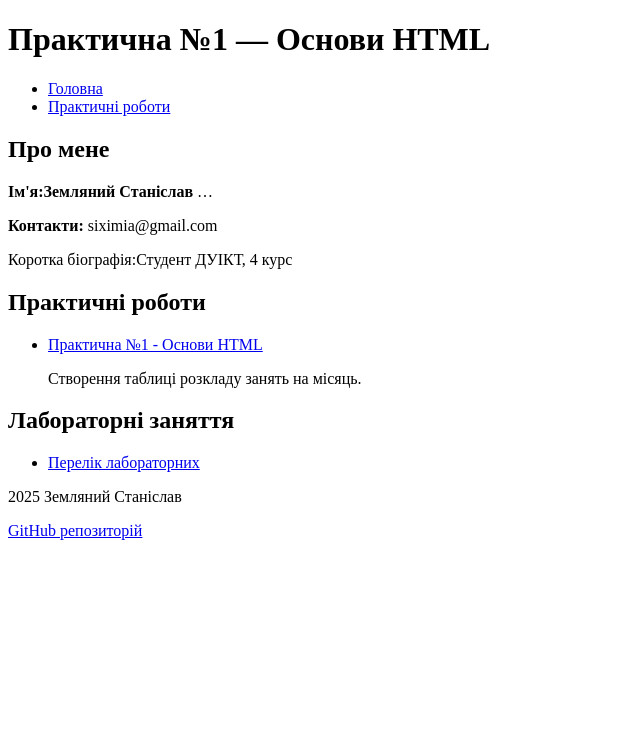
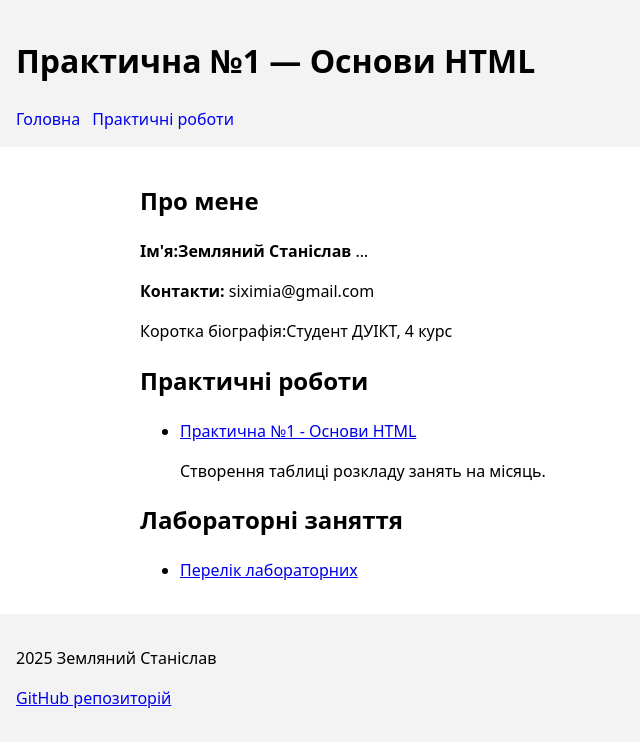
Before and after one commit to StanislavZemlyanyi/ZemlyanyiStanislavKID41, a plain HTML site: page main.html in a window 1280 px wide. Shown: the whole page, without its empty margins (0-640 px from the left). Drawn offline with Linux system fonts and the light colour scheme.

Commit message:
conect css

```diff
--- a/css/style.css
+++ b/css/style.css
@@ -0,0 +1,12 @@
+:root { font-family: system-ui, Arial, sans-serif; }
+body { margin: 0; line-height: 1.5; }
+.container { max-width: 1000px; margin: 0 auto; padding: 16px; }
+
+.site-header, .site-footer { padding: 16px; background: #f3f3f3; }
+.nav { list-style: none; padding: 0; margin: 8px 0 0; display: flex; gap: 12px; flex-wrap: wrap; }
+.nav a { text-decoration: none; }
+
+table { border-collapse: collapse; width: 100%; }
+th, td { border: 1px solid #ccc; padding: 8px; vertical-align: top; }
+thead th { background: #fafafa; }
+caption { text-align: left; font-weight: 600; margin-bottom: 8px; }
--- a/main.html
+++ b/main.html
@@ -4,6 +4,7 @@
     <meta charset="UTF-8">
     <meta name="viewport" content="width=device-width, initial-scale=1.0">
     <title>PZ1</title>
+    <link rel="stylesheet" href="css/style.css" />
 </head>
 <body>
   <header class="site-header">
```
